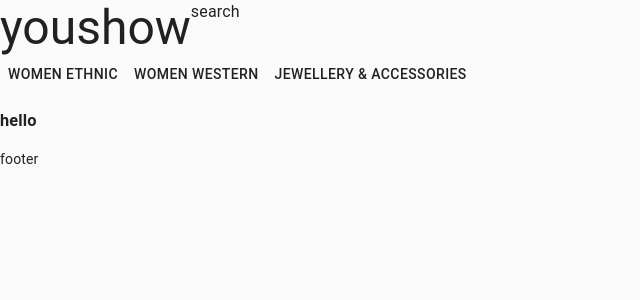
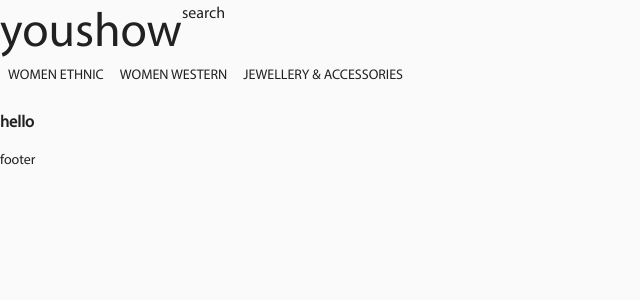
Before and after one commit to thirusaro/dress-shop, a Next.js app in the folder apps/frontend/: page / in a window 1280 px wide. Shown: the top 300 px of the page, without its empty margins (0-640 px from the left). Built offline with nearby package versions, Linux system fonts and the light colour scheme.

Commit message:
self hosted fonts and header

```diff
--- a/apps/frontend/next.config.js
+++ b/apps/frontend/next.config.js
@@ -8,6 +8,21 @@ module.exports = {
     };
     return config;
   },
+  webpack: (config, { buildId, dev, isServer, defaultLoaders, webpack }) => {
+    config.module.rules.push({
+      test: /.(woff|woff2)$/,
+      use: {
+        loader: 'file-loader',
+        options: {
+          outputPath: 'static/fonts/',
+          publicPath: '/_next/static/fonts/',
+          limit: 1
+        }
+      }
+    });
+
+    return config;
+  },
   eslint: {
     dirs: ['src']
   }
--- a/apps/frontend/src/styles/theme.ts
+++ b/apps/frontend/src/styles/theme.ts
@@ -1,20 +1,43 @@
-import {createTheme} from '@material-ui/core/styles';
+import { createTheme } from '@material-ui/core/styles';
 import purple from '@material-ui/core/colors/purple';
 import green from '@material-ui/core/colors/green';
-//import MyriadProWoff from './fonts/MyriadPro-Regular.woff';
+import MyriadProRegularWoff2 from './fonts/MyriadPro-Regular.woff2';
+import MyriadProRegularWoff from './fonts/MyriadPro-Regular.woff';
+import MyriadProBoldWoff2 from './fonts/MyriadPro-Bold.woff2';
+import MyriadProBoldWoff from './fonts/MyriadPro-Bold.woff';
+import MyriadProSemiboldWoff2 from './fonts/MyriadPro-Semibold.woff2';
+import MyriadProSemiboldWoff from './fonts/MyriadPro-Semibold.woff';
 
-// const myriadPro = {
-//   fontFamily: 'MyriadPro',
-//   fontStyle: 'normal',
-//   fontWeight: 400,
-//   src: `
-//     local('MyriadPro'),
-//     local('MyriadPro-Regular'),
-//     url(${MyriadProWoff}) format('woff2')
-//   `,
-//   unicodeRange:
-//     'U+0000-00FF, U+0131, U+0152-0153, U+02BB-02BC, U+02C6, U+02DA, U+02DC, U+2000-206F, U+2074, U+20AC, U+2122, U+2191, U+2193, U+2212, U+2215, U+FEFF'
-// };
+const myriadProRegular = {
+  fontFamily: 'myriad-pro',
+  fontWeight: 400,
+  src: `
+    url(${MyriadProRegularWoff2}) format('woff2'),
+    url(${MyriadProRegularWoff}) format('woff')
+  `,
+  unicodeRange:
+    'U+0000-00FF, U+0131, U+0152-0153, U+02BB-02BC, U+02C6, U+02DA, U+02DC, U+2000-206F, U+2074, U+20AC, U+2122, U+2191, U+2193, U+2212, U+2215, U+FEFF'
+};
+
+const myriadProBold = {
+  fontWeight: 700,
+  src: `
+    url(${MyriadProBoldWoff2}) format('woff2'),
+    url(${MyriadProBoldWoff}) format('woff')
+  `,
+  unicodeRange:
+    'U+0000-00FF, U+0131, U+0152-0153, U+02BB-02BC, U+02C6, U+02DA, U+02DC, U+2000-206F, U+2074, U+20AC, U+2122, U+2191, U+2193, U+2212, U+2215, U+FEFF'
+};
+
+const myriadProSemibold = {
+  fontWeight: 700,
+  src: `
+    url(${MyriadProSemiboldWoff2}) format('woff2'),
+    url(${MyriadProSemiboldWoff}) format('woff')
+  `,
+  unicodeRange:
+    'U+0000-00FF, U+0131, U+0152-0153, U+02BB-02BC, U+02C6, U+02DA, U+02DC, U+2000-206F, U+2074, U+20AC, U+2122, U+2191, U+2193, U+2212, U+2215, U+FEFF'
+};
 
 const theme = createTheme({
   palette: {
@@ -24,6 +47,16 @@ const theme = createTheme({
     secondary: {
       main: green[500]
     }
+  },
+  typography: {
+    fontFamily: 'myriad-pro, Arial'
+  },
+  overrides: {
+    MuiCssBaseline: {
+      '@global': {
+        '@font-face': [myriadProRegular, myriadProBold, myriadProSemibold]
+      }
+    }
   }
 });
 
```
